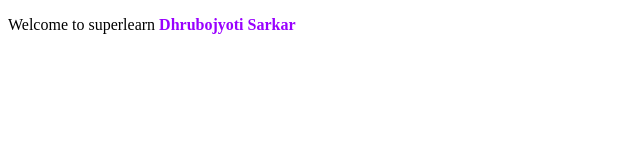
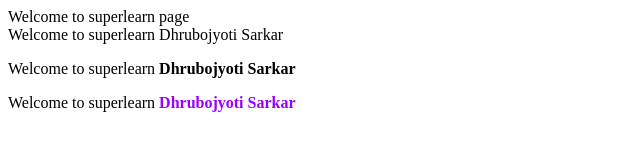
Before and after one commit to techtariumcse/WearyVerticalEnterprise, a plain HTML site: page index.html in a window 1280 px wide. Shown: the whole page, without its empty margins (0-640 px from the left). Drawn offline with Linux system fonts and the light colour scheme.

Commit message:
Final Commit assignment 2

```diff
--- a/index.html
+++ b/index.html
@@ -1,14 +1,22 @@
 <!DOCTYPE html>
 <html>
-
+<!-Task 5->
 <head>
   <title>Dhrubojyoti Sarkar</title>
 </head>
 
 <body>
-  <p> Welcome to superlearn <b>
-      <font color="#9900FF">Dhrubojyoti Sarkar</font>
-    </b></p>
+<!-Task 1->
+   Welcome to superlearn page
+  <br>
+<!-Task 2->
+   Welcome to superlearn Dhrubojyoti Sarkar
+  <br>
+<!-Task 3->
+    <p> Welcome to superlearn <b>Dhrubojyoti Sarkar</b></p>
+<!-Task 4->
+   <p> Welcome to superlearn <b><font color="#9900FF">Dhrubojyoti Sarkar</font></b></p>
+
 </body>
 
 </html>
```
